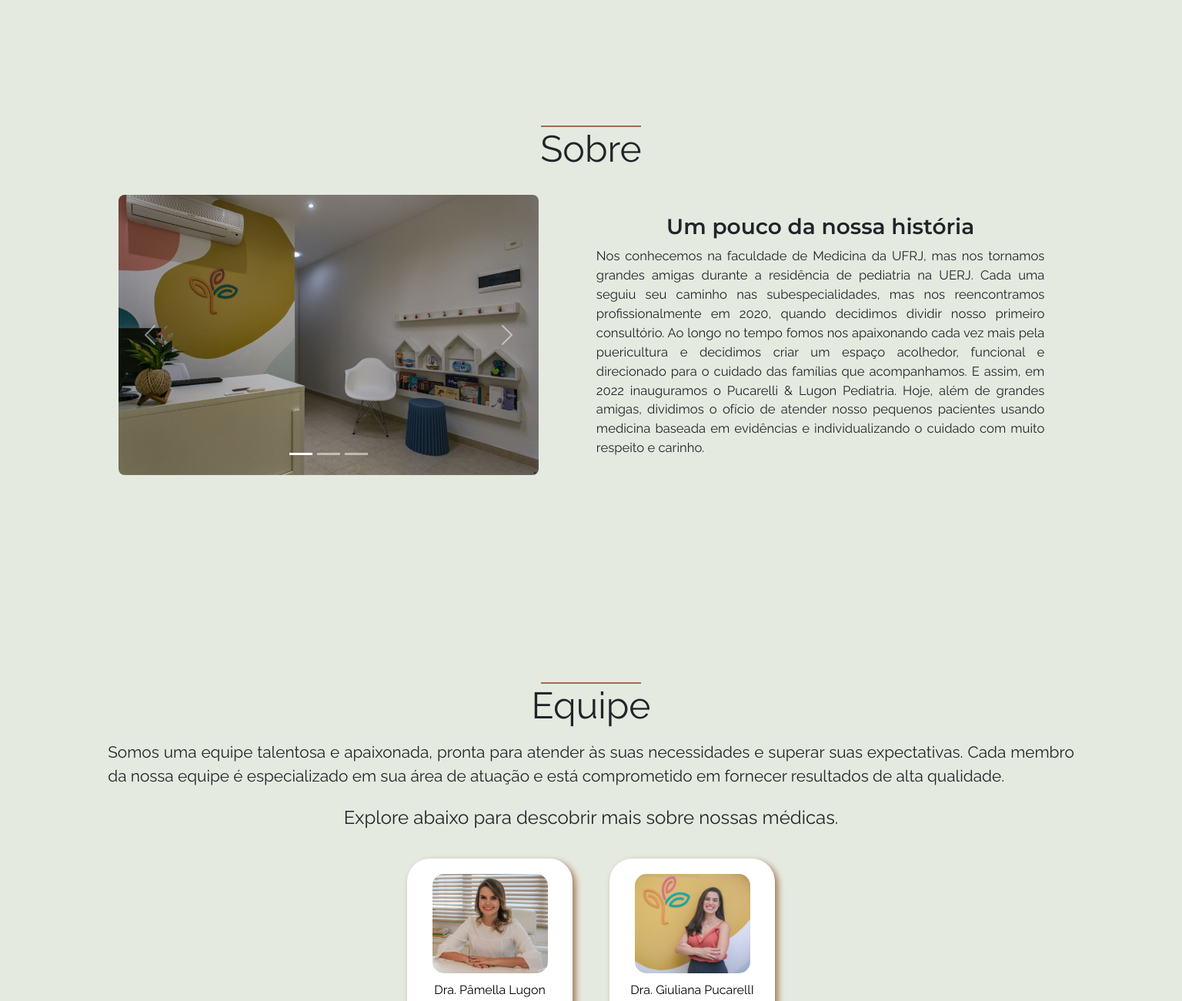
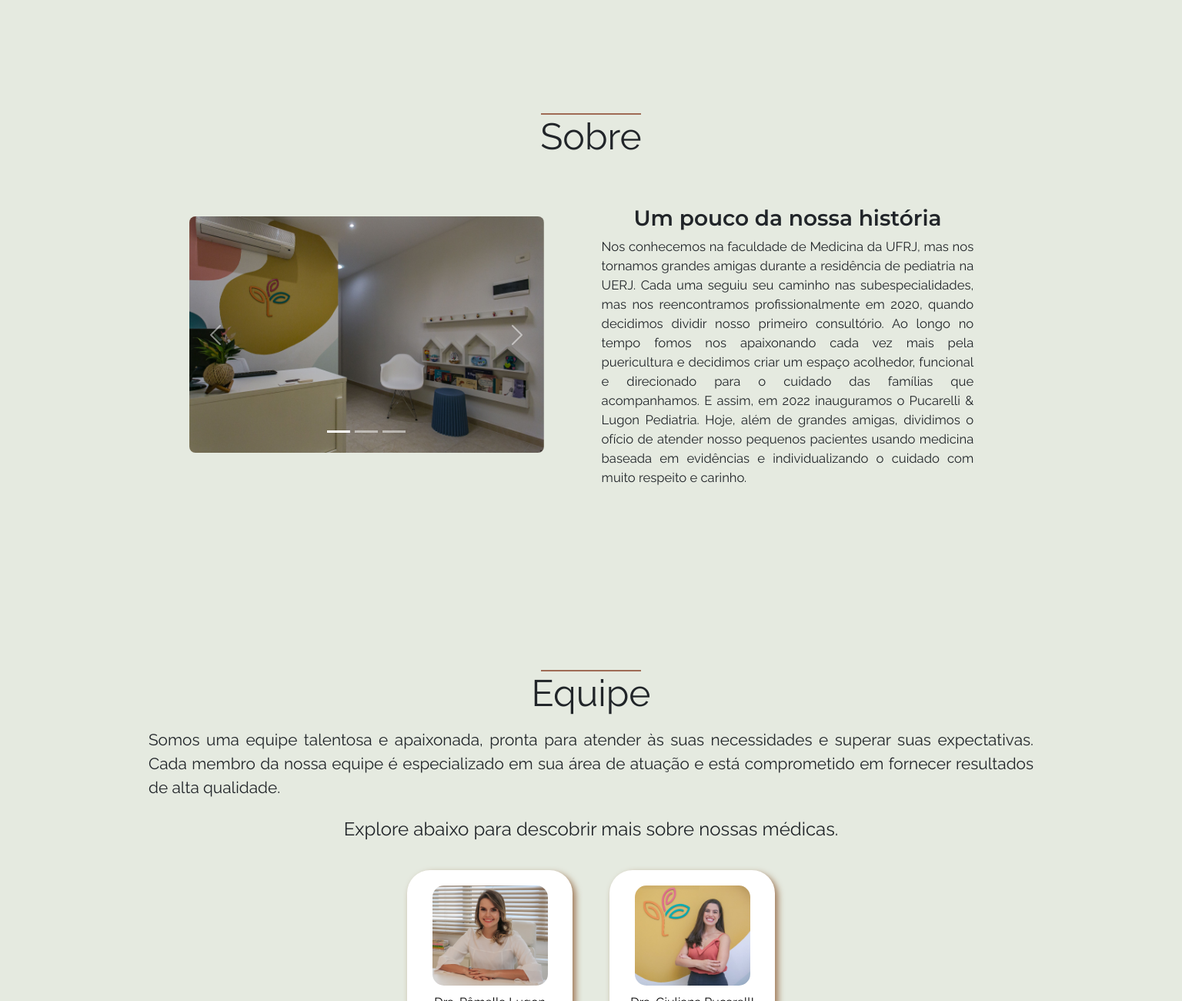
Before and after one commit to Matheuslugon/consultorio-site, a plain HTML site: page index.html in a window 1536 px wide. Shown: the part 849-2149 px from the top of the page at 77% size. Drawn offline with nearby package versions, Linux system fonts and the light colour scheme.

Commit message:
Atualização 15/08

```diff
--- a/css/styles.css
+++ b/css/styles.css
@@ -219,7 +219,7 @@ section .banner {
   text-align: center;
   font-family: 'Montserrat', sans-serif;
   font-weight: bold;
-  padding: 3px 30px 0px 30px;
+  padding: 30px 30px 0px 30px;
 }
 
 .text_about p{
@@ -239,7 +239,6 @@ section .banner {
 }
 
 .text_team h4 {
-  text-align: center;
   padding: 25px 25px 0px 25px;
 }
 
@@ -579,10 +578,23 @@ footer a {
 
 /* Config desktop*/
 
+@media screen and (min-width: 1400px){
+  .text_team{
+    width: 1200px !important;
+  }
+
+  .father_about {
+    width: 68% !important;
+  }
+
+  .wrapper-cards {
+    max-width: 75% !important;
+}
+
+}
+
 @media screen and (min-width: 1200px) {
-  .text_team{
-    width: 40%;
-  }
+
   .father_about{
     width: 66%;
     flex-direction: row;
@@ -602,14 +614,15 @@ footer a {
   .modal-body{
     flex-direction: row !important;
   }
+
 }
 
 
 @media screen and (min-width: 926px) {
   .wrapper-cards {
-    max-width: 75%;
+    max-width: 97%;
     width: 100%;
-  }
+}
 
   .intro_team{
     width: 40%;
--- a/index.html
+++ b/index.html
@@ -168,11 +168,11 @@
           </div>
         </div>
         <!--Texto intro_about-->
-        <div class="text_about d-flex flex-column">
-          <h3>
+        <div class="text_about d-flex flex-column align-items-center">
+          <h3 class="d-flex">
             Um pouco da nossa história
           </h3>
-          <p>
+          <p class="d-flex">
             Nos conhecemos na faculdade de Medicina da UFRJ, mas nos tornamos grandes amigas durante a residência de pediatria na UERJ. Cada uma seguiu seu caminho nas subespecialidades, mas nos reencontramos profissionalmente em 2020, quando decidimos dividir nosso primeiro consultório. Ao longo no tempo fomos nos apaixonando cada vez mais pela puericultura e decidimos criar um espaço acolhedor, funcional e direcionado para o cuidado das famílias que acompanhamos. E assim, em 2022 inauguramos o Pucarelli & Lugon Pediatria. Hoje, além de grandes amigas, dividimos o ofício de atender nosso pequenos pacientes usando medicina baseada em evidências e individualizando o cuidado com muito respeito e carinho.
           </p>
         </div>
@@ -181,15 +181,15 @@
     </section>
       <!--Section Equipe-->
     <section id="team">
-      <div class="text_team">
+      <div class="text_team d-flex flex-column align-items-center">
         <div id="team_start" class="travessao"></div>
-        <h1>Equipe</h1>
-        <p>
+        <h1 class="d-flex">Equipe</h1>
+        <p class="d-flex">
           Somos uma equipe talentosa e apaixonada, pronta para atender às suas necessidades e superar suas expectativas.
           Cada membro da nossa equipe é especializado em sua área de atuação e está comprometido em fornecer resultados
           de alta qualidade.
         </p>
-        <h4>
+        <h4 class="d-flex">
           Explore abaixo para descobrir mais sobre nossas médicas.
         </h4>
       </div>
```
